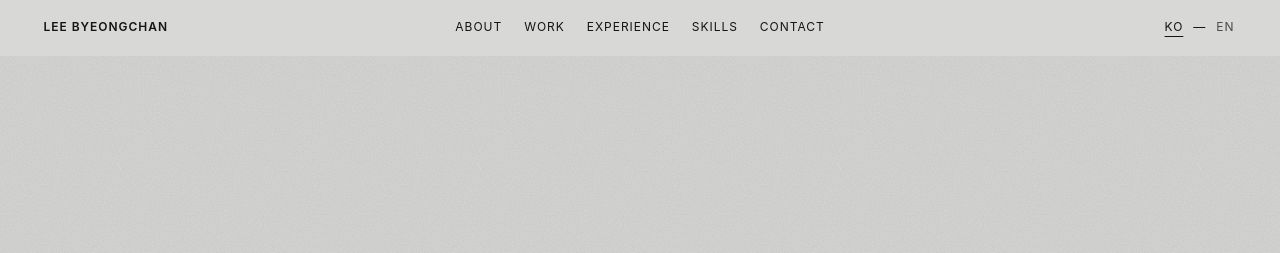
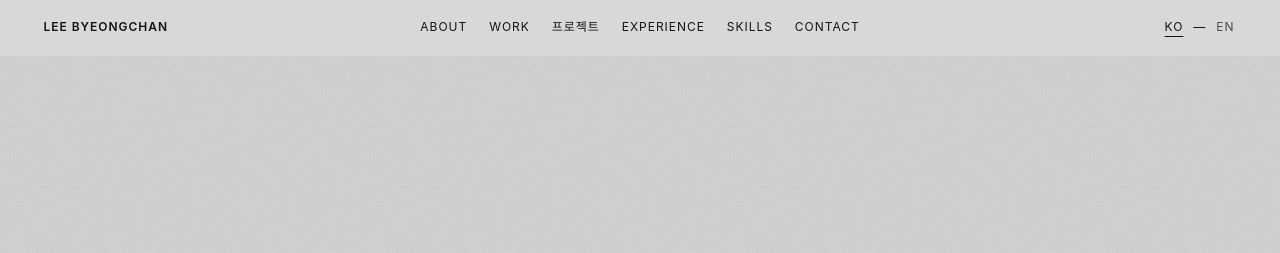
Before and after one commit to SHMDBC/shmdbc.github.io, a plain HTML site: page index.html in a window 1280 px wide. Shown: the top 253 px of the page. Drawn offline with Linux system fonts and the light colour scheme.

Commit message:
Link Projects from the portfolio homepage

```diff
--- a/index.html
+++ b/index.html
@@ -42,7 +42,7 @@
 
     <nav class="top__nav" id="site-nav" aria-label="섹션 이동" data-label-en="Sections">
       <a href="#about">ABOUT</a>
-      <a href="#work">WORK</a>
+      <a href="#work">WORK</a> <a href="projects/index.html"><span class="ko">프로젝트</span><span class="en" lang="en">PROJECTS</span></a>
       <a href="#experience">EXPERIENCE</a>
       <a href="#skills">SKILLS</a>
       <a href="#contact">CONTACT</a>
```
